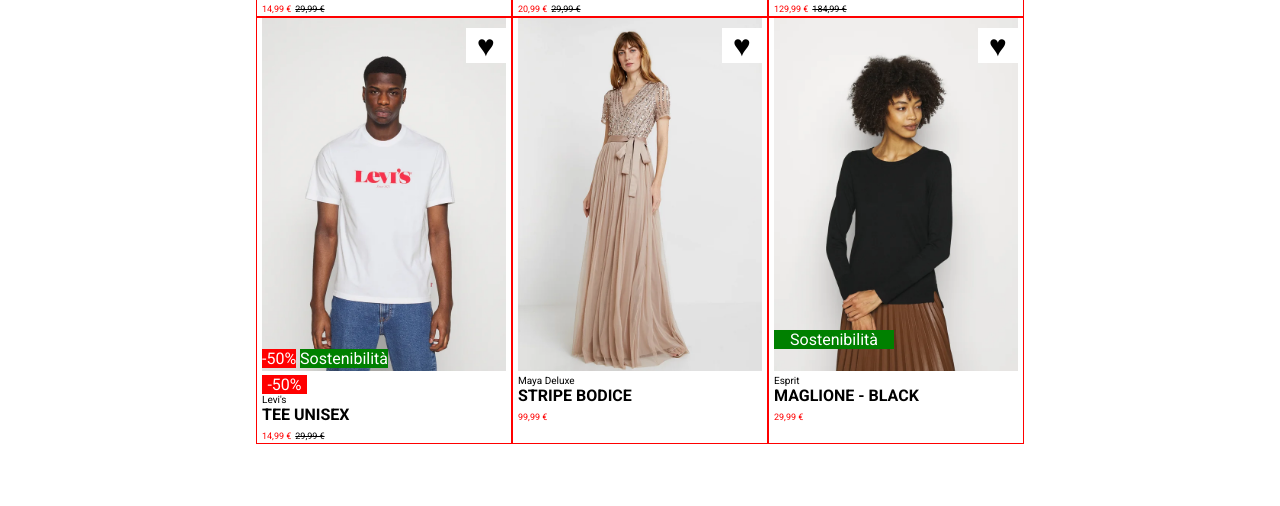
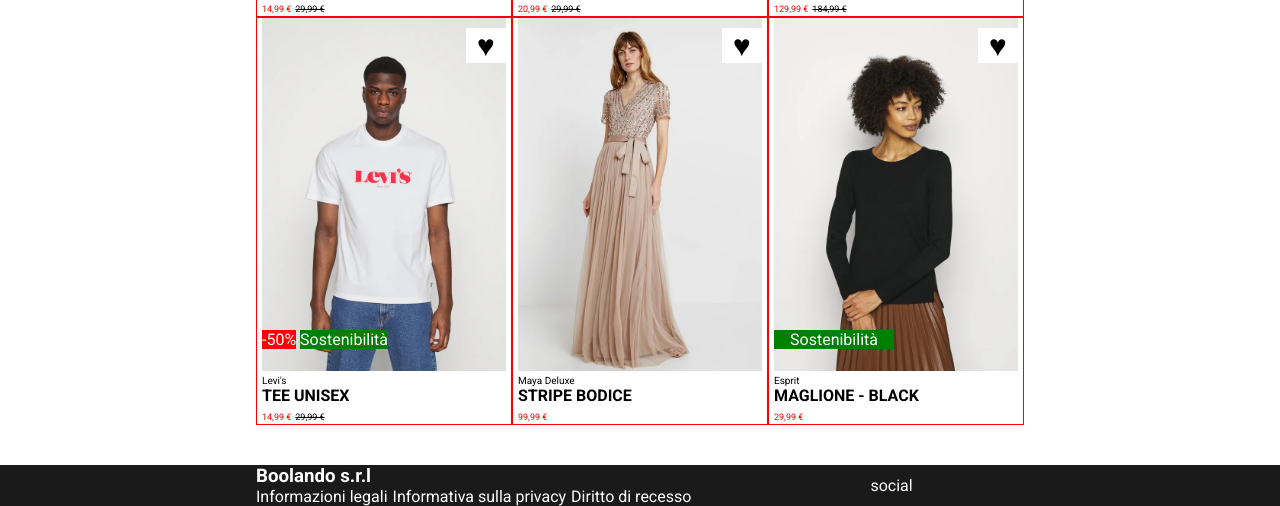
Before and after one commit to E-Lop/html-css-boolando, a plain HTML site: page index.html in a window 1280 px wide. Shown: the part 510-1016 px from the top of the page. Before the commit the page ends 994 px from the top, so only its background shows below. Drawn offline with Linux system fonts and the light colour scheme.

Commit message:
struttura footer

```diff
--- a/css/style.css
+++ b/css/style.css
@@ -156,3 +156,40 @@
 .heart:hover {
   color: red;
 }
+
+/* FOOTER */
+
+footer {
+  background-color: #1a1a1a;
+  color: white;
+}
+
+.footer-box {
+  width: 100%;
+  display: flex;
+  align-items: center;
+  justify-content: space-between;
+  color: white;
+}
+
+.site-info {
+  width: 80%;
+}
+
+.social {
+  width: 20%;
+}
+
+h3 + ul {
+  list-style-type: none;
+  display: flex;
+}
+
+h3 + ul li {
+  padding-right: 5px;
+}
+
+h3 + ul li a {
+  text-decoration: none;
+  color: inherit;
+}
--- a/index.html
+++ b/index.html
@@ -159,7 +159,7 @@
                 <span class="sconto">-50%</span>
                 <span class="sostenibilita">Sostenibilità</span>
               </div>
-              <div class="sconto">-50%</div>
+
               <span class="sostenibilita"></span>
               <div class="product-brand">Levi's</div>
               <div class="product-description">tee unisex</div>
@@ -215,5 +215,29 @@
         </div>
       </div>
     </main>
+    <footer>
+      <div class="container">
+        <div class="footer-box">
+          <div class="site-info">
+            <h3>Boolando s.r.l</h3>
+            <ul>
+              <!-- elemento site-info -->
+              <li>
+                <a href="#">Informazioni legali</a>
+              </li>
+              <!-- elemento site-info -->
+              <li>
+                <a href="#">Informativa sulla privacy</a>
+              </li>
+              <!-- elemento site-info -->
+              <li>
+                <a href="#">Diritto di recesso</a>
+              </li>
+            </ul>
+          </div>
+          <div class="social">social</div>
+        </div>
+      </div>
+    </footer>
   </body>
 </html>
```
